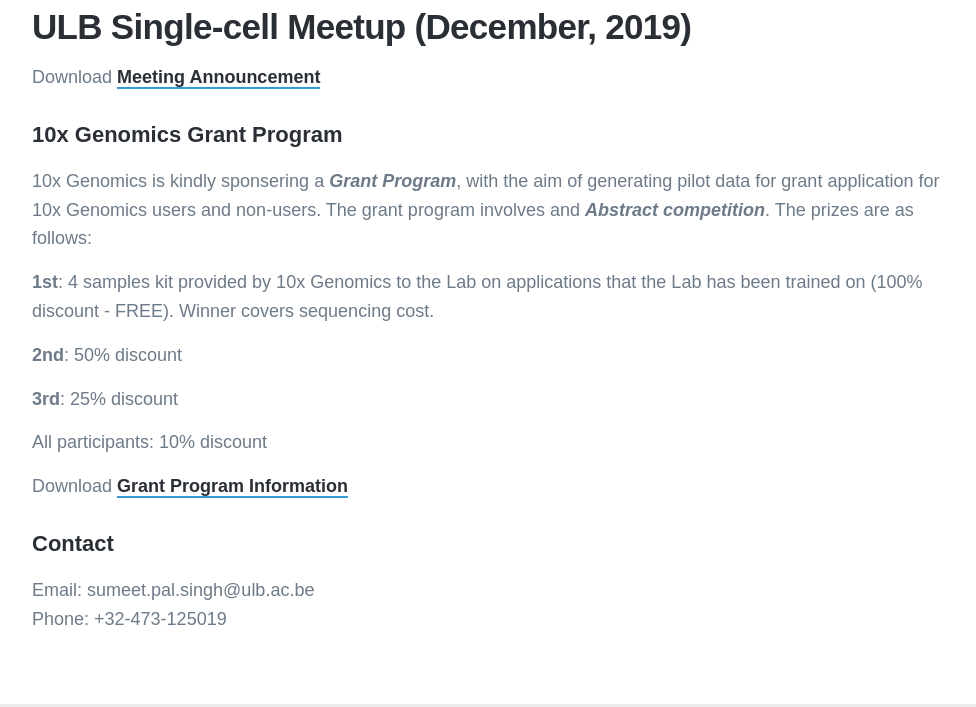
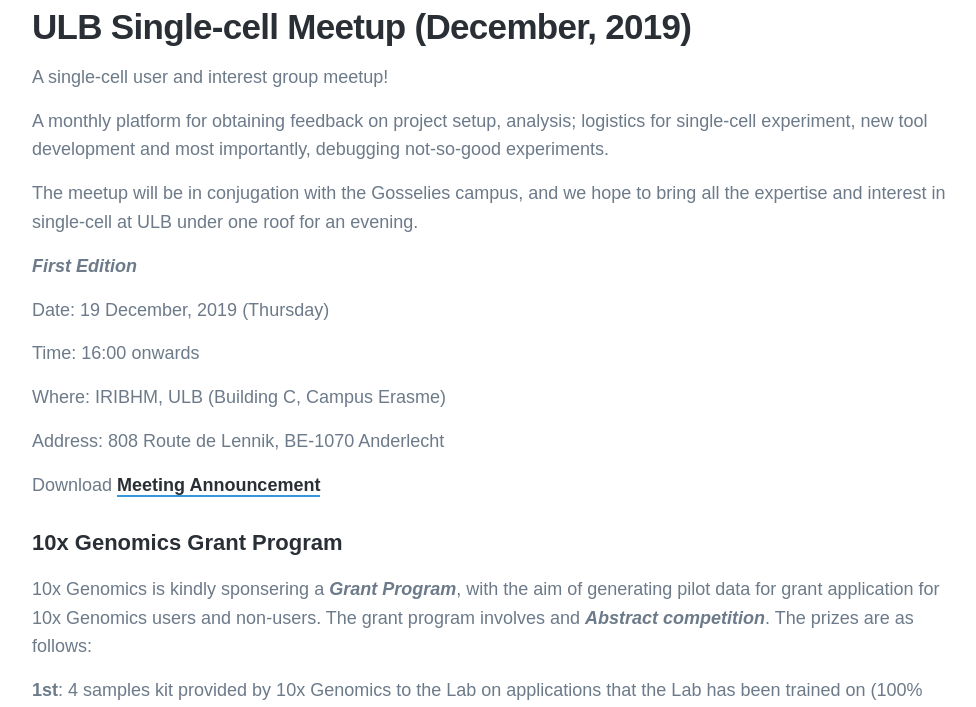
Before and after one commit to sumeetpalsingh/sumeetpalsingh.github.io, a Jekyll site: the page built from _pages/meetings.md, in a window 1280 px wide and 900 px high, scrolled down 397 px, cut to the strip 193-900 px from the top of the window. Shown: the whole strip, without its empty margins (138-1114 px from the left). Built offline with Jekyll 4.4.1, drawn with Linux system fonts in a browser that asks for light colours; nearby versions of some CDN libraries; some web fonts are replaced.

Commit message:
Update meetings.md

```diff
--- a/_pages/meetings.md
+++ b/_pages/meetings.md
@@ -7,6 +7,21 @@
 
 ## ULB Single-cell Meetup (December, 2019)
 
+A single-cell user and interest group meetup!
+
+A monthly platform for obtaining feedback on project setup, analysis; logistics for single-cell experiment, new tool development and most importantly, debugging not-so-good experiments.
+
+The meetup will be in conjugation with the Gosselies campus, and we hope to bring all the expertise and interest in single-cell at ULB under one roof for an evening.
+
+**_First Edition_**
+
+Date: 19 December, 2019 (Thursday)
+
+Time: 16:00 onwards
+
+Where: IRIBHM, ULB (Building C, Campus Erasme)
+
+Address: 808 Route de Lennik, BE-1070 Anderlecht
 
 Download [Meeting Announcement][1]
 
```
